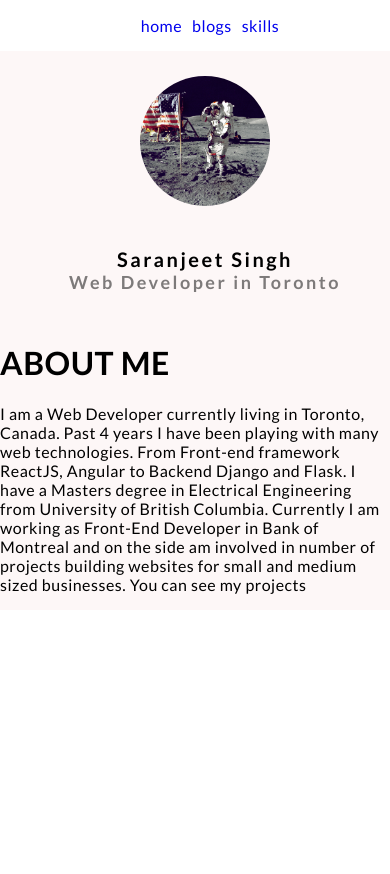
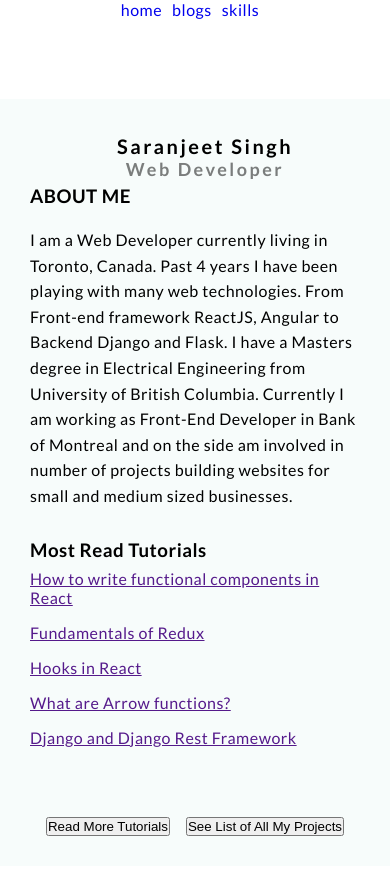
Before and after one commit to grewal25/saran-portfolio, a React (Create React App) app: page / in a window 390 px wide. Shown: the top 874 px of the page. Before the commit the page ends 844 px from the top, so only its background shows below. Built offline with nearby package versions, Linux system fonts and the light colour scheme.

Commit message:
layout fixes

```diff
--- a/src/component/Main/Main.css
+++ b/src/component/Main/Main.css
@@ -1,6 +1,11 @@
 .top-main{
     display: grid;
-    grid-template-columns: 1fr 2fr;
+    grid-template-columns: 1fr 3fr;
+    max-width: 1000px;
+    margin: 80px auto;
+    background-color: #f7fcfb;
+    color: black;
+    padding: 30px;
 
 
 
@@ -25,20 +30,39 @@
    flex-grow: 5;
 
 }
+.main-bottom > p{
+  padding-top: 20px;
+  line-height: 1.6;
 
+
+
+
+}
 
 
 @media only screen and (max-width: 600px) {
     .top-main {
         display: flex;
         flex-direction: column;
-      background-color: rgb(253, 247, 247);
+        background-color: #f7fcfb;
+    }
+    .mid-main{
+      padding-top:30px ;
+
+    }
+    .mid-main > ul > li{
+      list-style-type:none;
+      padding: 8px 0;
+    }
+
+    .lower-mid{
+      padding-top: 60px;
+      display: flex;
+      justify-content: space-evenly;
     }
   }
 
 
   @media only screen and (min-width: 1440px) {
-    .top-main {
 
-    }
   }
--- a/src/component/Main/Main.js
+++ b/src/component/Main/Main.js
@@ -4,22 +4,41 @@ import "./Main.css";
 
 export default function Main() {
   return (
+    <>
       <div className="top-main">
-      <div className="top-info"><TopInfo /></div>
+        <div className="top-info">
+          <TopInfo />
+        </div>
         <div className="main-bottom">
-        <h1>ABOUT ME</h1>
+          <h3>ABOUT ME</h3>
           <p>
-          I am a Web Developer currently living in Toronto, Canada. Past 4 years
-          I have been playing with many web technologies. From Front-end
+            I am a Web Developer currently living in Toronto, Canada. Past 4
+            years I have been playing with many web technologies. From Front-end
             framework ReactJS, Angular to Backend Django and Flask. I have a
             Masters degree in Electrical Engineering from University of British
             Columbia. Currently I am working as Front-End Developer in Bank of
             Montreal and on the side am involved in number of projects building
-          websites for small and medium sized businesses. You can see my
-          projects
+            websites for small and medium sized businesses.
+          </p>
+          <div className="mid-main">
+            <h3>Most Read Tutorials</h3>
+            <ul>
+               <a href="" ></a>
+              <li><a href="" >How to write functional components in React</a></li>
+              <li><a href="" >Fundamentals of Redux</a></li>
+              <li><a href="" >Hooks in React</a></li>
+              <li><a href="" >What are Arrow functions?</a></li>
+              <li><a href="" >Django and Django Rest Framework</a></li>
 
-        </p>
+            </ul>
+          </div>
+
+          <div className="lower-mid">
+            <div className="lm-1"><button href="" >Read More Tutorials</button></div>
+            <div className="lm-2"><button href="" >See List of All My Projects</button></div>
           </div>
         </div>
+      </div>
+    </>
   );
 }
--- a/src/component/TopInfo/TopInfo.css
+++ b/src/component/TopInfo/TopInfo.css
@@ -5,8 +5,9 @@
     text-align: center;
     align-items: center;
     justify-content: center;
-    margin-top: 25px;
+    margin-top: 0px;
     margin-left: 20px;
+
 }
 
 .topInfo .name{
--- a/src/component/TopInfo/TopInfo.js
+++ b/src/component/TopInfo/TopInfo.js
@@ -4,10 +4,12 @@ import './TopInfo.css'
 export default function TopInfo(){
     return(
        <div className="topInfo" >
-             <div className="top-img"> <img src="/flag.jpg"  alt = "my info" /></div>
+             <div className="top-img">
+                  {/* <img src="/flag.jpg"  alt = "my info" /> */}
+                  </div>
            <div className="name">
                 <h5>Saranjeet Singh</h5>
-                <h4>Web Developer in Toronto</h4>
+                <h4>Web Developer </h4>
 
            </div>
 
--- a/src/index.css
+++ b/src/index.css
@@ -1,3 +1,9 @@
+* {
+  box-sizing: border-box;
+  margin: 0px;
+  padding: 0px;
+}
+
 body {
   font-family: 'Lato', sans-serif;
   letter-spacing: 0.5px;
```
Lines whose indentation alone changed are shown as unchanged.
